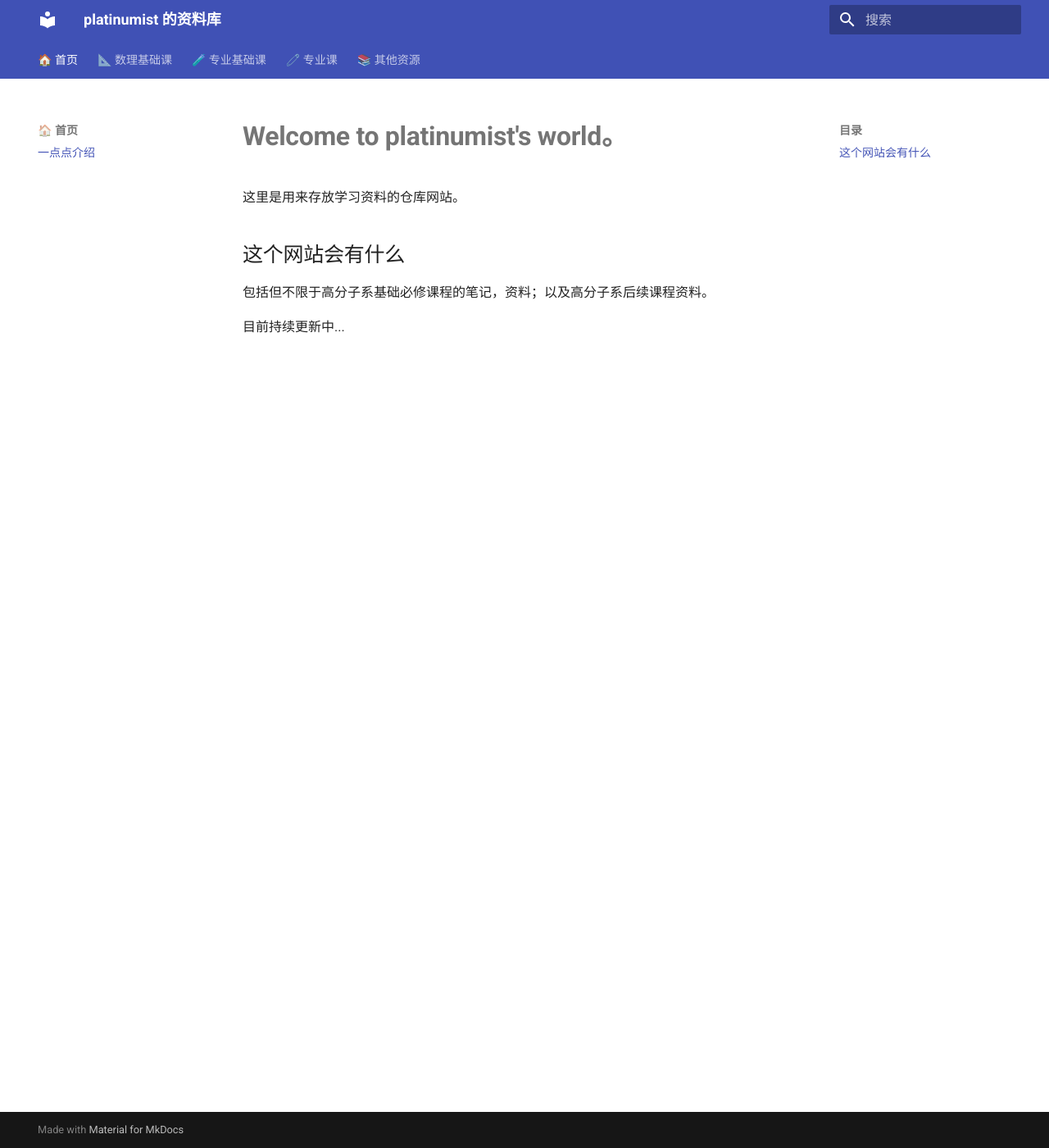
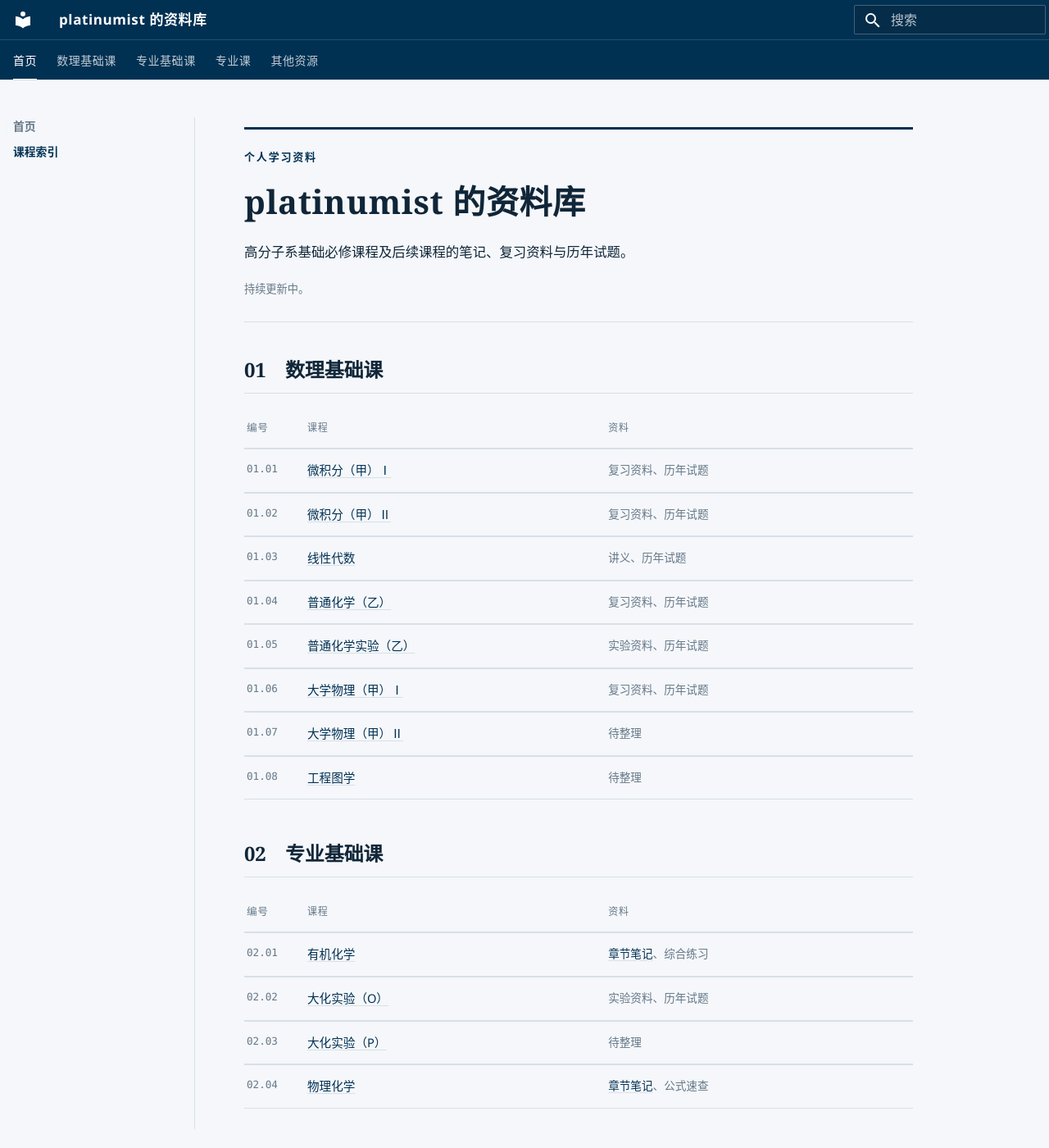
Before and after one commit to platinumist/platinumist.github.io, an MkDocs documentation site: the page built from docs/index.md, in a window 1280 px wide and 1400 px high. Shown: the whole window at 82% size. Built offline with MkDocs 1.6.1 and Material for MkDocs 9.7.7, drawn with Linux system fonts in a browser that asks for light colours; some of the changed text lies outside the part shown.

Commit message:
Apply academic archive styling and document the editing workflow

```diff
--- /dev/null
+++ b/docs/assets/stylesheets/archive.css
@@ -0,0 +1,368 @@
+/* 配色与字体 */
+:root,
+[data-md-color-scheme="default"] {
+  --archive-blue: #003153;
+  --archive-ink: #102638;
+  --archive-paper: #f5f7fa;
+  --archive-muted: #657889;
+  --archive-line: #d8e0e7;
+  --archive-serif: Georgia, "Noto Serif SC", "Source Han Serif SC", "Songti SC", "STSong", "SimSun", serif;
+  --md-text-font: "Segoe UI", "PingFang SC", "Microsoft YaHei", "Noto Sans CJK SC", sans-serif;
+  --md-code-font: "Cascadia Code", "SFMono-Regular", Consolas, monospace;
+  --md-default-fg-color: var(--archive-ink);
+  --md-default-fg-color--light: var(--archive-muted);
+  --md-default-fg-color--lighter: var(--archive-muted);
+  --md-default-bg-color: var(--archive-paper);
+  --md-primary-fg-color: var(--archive-blue);
+  --md-primary-fg-color--light: var(--archive-blue);
+  --md-primary-fg-color--dark: var(--archive-ink);
+  --md-primary-bg-color: #fff;
+  --md-accent-fg-color: var(--archive-blue);
+  --md-accent-fg-color--transparent: #0031530d;
+  --md-typeset-color: var(--archive-ink);
+  --md-typeset-a-color: var(--archive-blue);
+  --md-code-bg-color: #eaf0f5;
+  --md-code-fg-color: var(--archive-ink);
+  --md-typeset-table-color: var(--archive-line);
+}
+
+body {
+  -webkit-font-smoothing: antialiased;
+}
+::selection {
+  background: #00315322;
+}
+:focus-visible {
+  outline: 2px solid var(--archive-blue);
+  outline-offset: 4px;
+}
+.md-grid {
+  max-width: 72rem;
+}
+
+/* 导航与搜索 */
+.md-header, .md-header--shadow, .md-tabs {
+  background: var(--archive-blue);
+  box-shadow: none;
+}
+.md-header {
+  border-bottom: 1px solid #ffffff26;
+}
+.md-header__title {
+  font-size: .85rem;
+  letter-spacing: .035em;
+}
+.md-header__topic {
+  font-weight: 500;
+}
+.md-tabs {
+  border-bottom: 1px solid var(--archive-line);
+}
+.md-tabs__link {
+  padding-bottom: .65rem;
+  font-size: .7rem;
+  letter-spacing: .04em;
+  opacity: .75;
+}
+.md-tabs__link--active, .md-tabs__link:is(:hover, :focus) {
+  color: #fff;
+  opacity: 1;
+}
+.md-tabs__item--active .md-tabs__link {
+  border-bottom: 2px solid #fff;
+}
+.md-search__form {
+  border: 1px solid #ffffff40;
+  border-radius: 2px;
+  background: #10263850;
+  box-shadow: none;
+}
+[data-md-toggle="search"]:checked ~ .md-header .md-search__form {
+  border-color: var(--archive-line);
+  background: #fff;
+}
+.md-search__output, .md-search-result__meta {
+  box-shadow: none;
+}
+.md-search__output {
+  border: 1px solid var(--archive-line);
+}
+.md-main__inner {
+  margin-top: 1.1rem;
+}
+.md-sidebar {
+  padding-top: 1.15rem;
+}
+.md-nav {
+  font-size: .69rem;
+  line-height: 1.65;
+}
+.md-nav__title {
+  color: var(--archive-muted);
+  font-weight: 500;
+  letter-spacing: .035em;
+  box-shadow: none;
+}
+.md-nav__item .md-nav__link--active {
+  color: var(--archive-blue);
+  font-weight: 650;
+}
+.md-nav__link:is(:hover, :focus) {
+  color: var(--archive-blue);
+  text-decoration: underline;
+  text-underline-offset: .2em;
+}
+
+/* 正文与标题 */
+.md-content__inner {
+  max-width: 44rem;
+  margin: 0 auto 3rem;
+  padding: 1.35rem 1.6rem 0;
+}
+.md-typeset {
+  font-size: .82rem;
+  line-height: 1.9;
+  overflow-wrap: break-word;
+}
+.md-typeset :is(h1, h2) {
+  color: var(--archive-ink);
+  font-family: var(--archive-serif);
+  font-weight: 600;
+}
+.md-typeset h1 {
+  margin: 0 0 1.4rem;
+  font-size: 1.85rem;
+  line-height: 1.45;
+  letter-spacing: .015em;
+}
+.md-typeset h2 {
+  margin: 2rem 0 .9rem;
+  padding-bottom: .5rem;
+  border-bottom: 1px solid var(--archive-line);
+  font-size: 1.2rem;
+  line-height: 1.5;
+}
+.md-typeset h3 {
+  margin: 1.5rem 0 .65rem;
+  color: var(--archive-blue);
+  font-size: .94rem;
+  font-weight: 600;
+  line-height: 1.65;
+}
+.md-typeset h4 {
+  font-size: .85rem;
+}
+.md-typeset :is(h1, h2, h3, h4) {
+  scroll-margin-top: 6rem;
+}
+.md-typeset a:not(.headerlink) {
+  text-decoration: underline;
+  text-decoration-color: var(--archive-line);
+  text-underline-offset: .22em;
+  text-decoration-thickness: 1px;
+}
+.md-typeset a:not(.headerlink):is(:hover, :focus) {
+  text-decoration-color: var(--archive-blue);
+}
+.md-typeset a[href$=".pdf"]::before {
+  content: "PDF";
+  display: inline-block;
+  margin-right: .4rem;
+  padding: .02rem .2rem;
+  border: 1px solid var(--archive-line);
+  color: var(--archive-muted);
+  font-family: var(--md-code-font);
+  font-size: .56rem;
+  line-height: 1.4;
+  vertical-align: .08em;
+}
+.md-typeset blockquote {
+  padding: .25rem 0 .25rem .85rem;
+  border-left: 2px solid var(--archive-line);
+  color: var(--archive-muted);
+}
+.md-typeset hr {
+  border-bottom-color: var(--archive-line);
+}
+.md-typeset :is(code, pre) {
+  border-radius: 0;
+}
+.md-typeset pre > code {
+  border: 1px solid var(--archive-line);
+}
+
+/* 表格 */
+.md-typeset table:not([class]) {
+  display: table;
+  width: 100%;
+  border: 1px solid var(--archive-line);
+  border-radius: 0;
+  background: #fff;
+  font-size: .73rem;
+  line-height: 1.75;
+  box-shadow: none;
+}
+.md-typeset table:not([class]) :is(th, td) {
+  min-width: 0;
+  padding: .65rem .8rem;
+  border-bottom: 1px solid var(--archive-line);
+}
+.md-typeset table:not([class]) th {
+  background: #eaf0f5;
+  color: var(--archive-ink);
+  font-weight: 600;
+}
+.md-typeset table:not([class]) tbody tr:last-child td {
+  border-bottom: 0;
+}
+.md-typeset table:not([class]) tbody tr:hover {
+  background: #00315306;
+  box-shadow: none;
+}
+.md-typeset__table {
+  display: block;
+}
+
+/* 公式与 PDF */
+.md-typeset :is(.arithmatex, .MathJax_Display) {
+  max-width: 100%;
+  overflow-x: auto;
+  overflow-y: hidden;
+}
+.md-typeset iframe[src*="pdfjs/"] {
+  display: block;
+  width: 100%;
+  max-width: 100%;
+  margin: 1.2rem 0 1.8rem;
+  border: 1px solid var(--archive-line) !important;
+  border-radius: 0;
+  background: #fff;
+}
+
+/* 首页索引 */
+.archive-intro {
+  margin-bottom: 1.8rem;
+  padding: 1.05rem 0 1.35rem;
+  border-top: 3px solid var(--archive-blue);
+  border-bottom: 1px solid var(--archive-line);
+}
+.md-typeset .archive-kicker {
+  margin: 0 0 .65rem;
+  color: var(--archive-blue);
+  font-size: .65rem;
+  font-weight: 600;
+  letter-spacing: .14em;
+}
+.archive-intro h1 {
+  margin-bottom: .8rem;
+  font-size: 2rem;
+}
+.md-typeset .archive-description {
+  max-width: 34rem;
+  margin: 0;
+  line-height: 1.9;
+}
+.md-typeset .archive-status {
+  margin: .9rem 0 0;
+  color: var(--archive-muted);
+  font-size: .66rem;
+}
+.md-content:has(.archive-intro) table:not([class]) {
+  border: 0;
+  background: transparent;
+  table-layout: fixed;
+}
+.md-content:has(.archive-intro) table:not([class]) :is(th, td) {
+  padding: .65rem .15rem;
+}
+.md-content:has(.archive-intro) table:not([class]) th {
+  background: transparent;
+  color: var(--archive-muted);
+  font-size: .6rem;
+  font-weight: 400;
+  letter-spacing: .06em;
+}
+.md-content:has(.archive-intro) table:not([class]) :is(th, td):first-child {
+  width: 3.7rem;
+  color: var(--archive-muted);
+  font-family: var(--md-code-font);
+  font-size: .63rem;
+}
+.md-content:has(.archive-intro) table:not([class]) :is(th, td):nth-child(2) {
+  width: 45%;
+}
+.md-content:has(.archive-intro) table:not([class]) td:last-child {
+  color: var(--archive-muted);
+  font-size: .68rem;
+}
+.md-content:has(.archive-intro) table:not([class]) tbody tr:last-child td {
+  border-bottom: 1px solid var(--archive-line);
+}
+
+/* 页脚 */
+.md-footer, .md-footer-meta {
+  border-top: 1px solid var(--archive-line);
+  background: var(--archive-paper);
+  color: var(--archive-muted);
+}
+.md-copyright, .md-copyright__highlight, html .md-footer-meta.md-typeset a {
+  color: var(--archive-muted);
+}
+
+/* 响应式布局 */
+@media screen and (min-width: 76.25em) {
+  .md-sidebar--primary .md-sidebar__scrollwrap {
+    border-right: 1px solid var(--archive-line);
+  }
+  .md-sidebar--secondary .md-sidebar__scrollwrap {
+    border-left: 1px solid var(--archive-line);
+  }
+}
+@media screen and (max-width: 76.234375em) {
+  .md-nav--primary .md-nav__title {
+    color: #fff;
+    background: var(--archive-blue);
+  }
+  .md-content__inner {
+    padding-inline: 1.2rem;
+  }
+}
+@media screen and (max-width: 44.984375em) {
+  .md-content__inner {
+    margin-bottom: 2rem;
+    padding: 1rem .8rem 0;
+  }
+  .md-typeset {
+    font-size: .78rem;
+    line-height: 1.85;
+  }
+  .md-typeset h1, .archive-intro h1 {
+    font-size: 1.55rem;
+  }
+  .md-typeset h2 {
+    font-size: 1.1rem;
+  }
+  .md-content:has(.archive-intro) table:not([class]) :is(th, td):first-child {
+    width: 2.8rem;
+    font-size: .56rem;
+  }
+  .md-content:has(.archive-intro) table:not([class]) :is(th, td):nth-child(2) {
+    width: 43%;
+  }
+  .md-content:has(.archive-intro) table:not([class]) td:last-child {
+    font-size: .62rem;
+  }
+}
+/* 打印 */
+@media print {
+  .md-content__inner {
+    max-width: none;
+    padding: 0;
+  }
+  .md-typeset {
+    color: #000;
+  }
+  .archive-intro {
+    border-top-width: 1px;
+  }
+}
--- a/docs/index.md
+++ b/docs/index.md
@@ -1,10 +1,47 @@
-# **Welcome to platinumist's world。**
+---
+hide:
+  - toc
+---
 
-这里是用来存放学习资料的仓库网站。
+<div class="archive-intro">
+  <p class="archive-kicker">个人学习资料</p>
+  <h1>platinumist 的资料库</h1>
+  <p class="archive-description">高分子系基础必修课程及后续课程的笔记、复习资料与历年试题。</p>
+  <p class="archive-status">持续更新中。</p>
+</div>
 
+## 01　数理基础课
 
-## 这个网站会有什么
+| 编号 | 课程 | 资料 |
+| :--- | :--- | :--- |
+| 01.01 | [微积分（甲）Ⅰ](微积分（甲）Ⅰ资料.md) | 复习资料、历年试题 |
+| 01.02 | [微积分（甲）Ⅱ](微积分（甲）Ⅱ资料.md) | 复习资料、历年试题 |
+| 01.03 | [线性代数](线性代数（甲）资料.md) | 讲义、历年试题 |
+| 01.04 | [普通化学（乙）](普通化学（乙）资料.md) | 复习资料、历年试题 |
+| 01.05 | [普通化学实验（乙）](普通化学实验（乙）资料.md) | 实验资料、历年试题 |
+| 01.06 | [大学物理（甲）Ⅰ](大学物理（甲）Ⅰ资料.md) | 复习资料、历年试题 |
+| 01.07 | [大学物理（甲）Ⅱ](大学物理（Ⅱ）资料.md) | 待整理 |
+| 01.08 | [工程图学](工程图学资料.md) | 待整理 |
 
-包括但不限于高分子系基础必修课程的笔记，资料；以及高分子系后续课程资料。
+## 02　专业基础课
 
-目前持续更新中...
+| 编号 | 课程 | 资料 |
+| :--- | :--- | :--- |
+| 02.01 | [有机化学](有机化学资料.md) | [章节笔记](有机化学目录.md)、综合练习 |
+| 02.02 | [大化实验（O）](大化实验（O）资料.md) | 实验资料、历年试题 |
+| 02.03 | [大化实验（P）](大化实验（P）资料.md) | 待整理 |
+| 02.04 | [物理化学](物理化学资料.md) | [章节笔记](物理化学目录.md)、公式速查 |
+
+## 03　专业课
+
+| 编号 | 课程 | 资料 |
+| :--- | :--- | :--- |
+| 03.01 | [高分子化学](高分子化学资料.md) | 待整理 |
+| 03.02 | [高分子物理](高分子物理资料.md) | 待整理 |
+| 03.03 | [高分子材料](高分子材料资料.md) | 待整理 |
+
+## 04　其他资源
+
+| 编号 | 目录 | 资料 |
+| :--- | :--- | :--- |
+| 04.01 | [杂物](rubbish.md) | 待整理 |
--- a/mkdocs.yml
+++ b/mkdocs.yml
@@ -2,10 +2,10 @@ site_name: platinumist 的资料库
 theme:
   name: material
   language: zh  # 设置为中文
+  font: false  # 使用本地字体
   palette:
-    # 颜色配置，可以根据喜好修改主色调
-    - primary: indigo
-      accent: cyan
+    - primary: custom
+      accent: custom
   features:
     - navigation.tabs     # 开启顶部选项卡
     - search.suggest      # 搜索建议
@@ -23,10 +23,13 @@ markdown_extensions:
 extra_javascript:
   - https://cdnjs.cloudflare.com/ajax/libs/mathjax/2.7.0/MathJax.js?config=TeX-MML-AM_CHTML
 
+extra_css:
+  - assets/stylesheets/archive.css
+
 nav:
-  - 🏠 首页:
-      - 一点点介绍: index.md
-  - 📐 数理基础课:
+  - 首页:
+      - 课程索引: index.md
+  - 数理基础课:
       - 微积分（甲）Ⅰ: 微积分（甲）Ⅰ资料.md
       - 微积分（甲）Ⅱ: 微积分（甲）Ⅱ资料.md
       - 线性代数: 线性代数（甲）资料.md
@@ -35,7 +38,7 @@ nav:
       - 大学物理（甲）Ⅰ: 大学物理（甲）Ⅰ资料.md
       - 大学物理（甲）Ⅱ: 大学物理（Ⅱ）资料.md
       - 工程图学: 工程图学资料.md
-  - 🧪 专业基础课:
+  - 专业基础课:
       - 有机化学:
           - 资料说明: 有机化学资料.md
           - 封面与目录: 有机化学目录.md
@@ -67,9 +70,9 @@ nav:
           - "第五章 热力学第二定律与熵": 物理化学第五章.md
           - "第六章 热力学基本方程": 物理化学第六章.md
           - "核心公式速查": 物理化学核心公式速查.md
-  - 🧷 专业课:
+  - 专业课:
       - 高分子化学: 高分子化学资料.md
       - 高分子物理: 高分子物理资料.md
       - 高分子材料: 高分子材料资料.md
-  - 📚 其他资源:
+  - 其他资源:
       - 杂物: rubbish.md
--- /dev/null
+++ b/requirements.txt
@@ -0,0 +1,2 @@
+mkdocs==1.6.1
+mkdocs-material==9.7.7
```
Also changed, not shown: README.md (+40 -0 lines), 2 other files.
